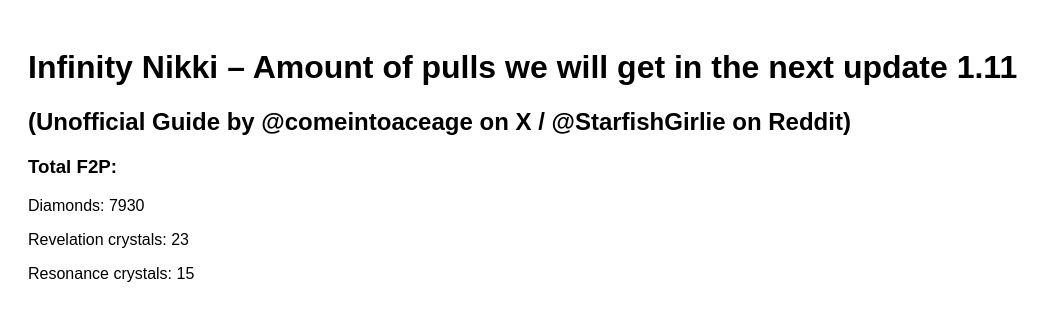
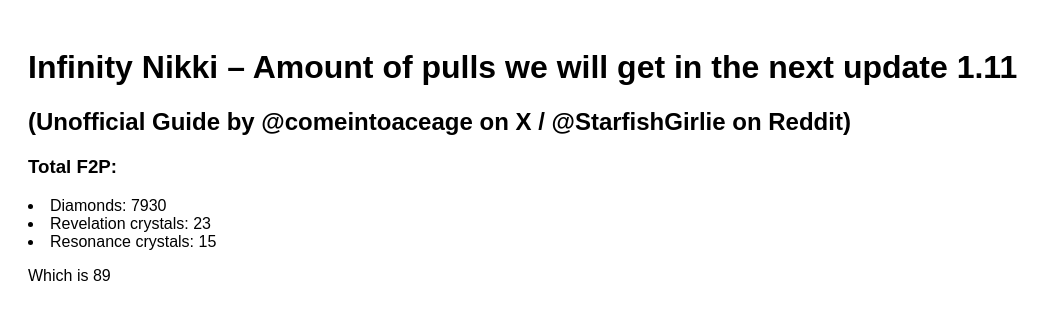
Before and after one commit to starfishgirlie/Infinity-Nikki, a plain HTML site: page index.html in a window 1280 px wide. Shown: the whole page, without its empty margins (0-1052 px from the left). Drawn offline with Linux system fonts and the light colour scheme.

Commit message:
Update index.html

```diff
--- a/index.html
+++ b/index.html
@@ -14,9 +14,10 @@
     <h2>(Unofficial Guide by @comeintoaceage on X / @StarfishGirlie on Reddit)</h2>
 
     <h3>Total F2P:</h3>
-        <p>Diamonds: <span id="f2p_dia"></span></p>
-        <p>Revelation crystals: <span id="f2p_pink_crystals"></span></p>
-        <p>Resonance crystals: <span id="blue_crystals"></span></p>
+        <li>Diamonds: <span id="f2p_dia"></span></li>
+        <li>Revelation crystals: <span id="f2p_pink_crystals"></span></li>
+        <li>Resonance crystals: <span id="blue_crystals"></span></li>
+        <p>Which is <span id="total_f2p_pulls"> pulls and <span id="total_f2p_diamonds"> diamonds.</span></p>
 
     <script>
     let inicio = new Date("2025-10-28");
@@ -48,10 +49,15 @@
     let f2p_dia = diariasd + maint5d + maint4d + surveyd + outfitd + eventd + miracrownd;
     let f2p_pink_crystals = eventp + month_mc_p + month_shop_p;
     let blue_crystals = maint5b + maint4b + distantb + month_mc_b + month_shop_b;
+    let total_f2p = (f2p_dia/120) + f2p_pink_crystals;
+    let total_f2p_pulls = Math.floor(total_f2p);
+    let total_f2p_diamonds = Math.round((total_f2p - total_f2p_pulls) * 120);
 
     document.getElementById("f2p_dia").innerText = f2p_dia;
     document.getElementById("f2p_pink_crystals").innerText = f2p_pink_crystals;
     document.getElementById("blue_crystals").innerText = blue_crystals;
+    document.getElementById("total_f2p_pulls").innerText = total_f2p_pulls;
+    document.getElementById("total_f2p_diamonds").innerText = total_f2p_diamonds;
     </script>
 
     </body>
```
